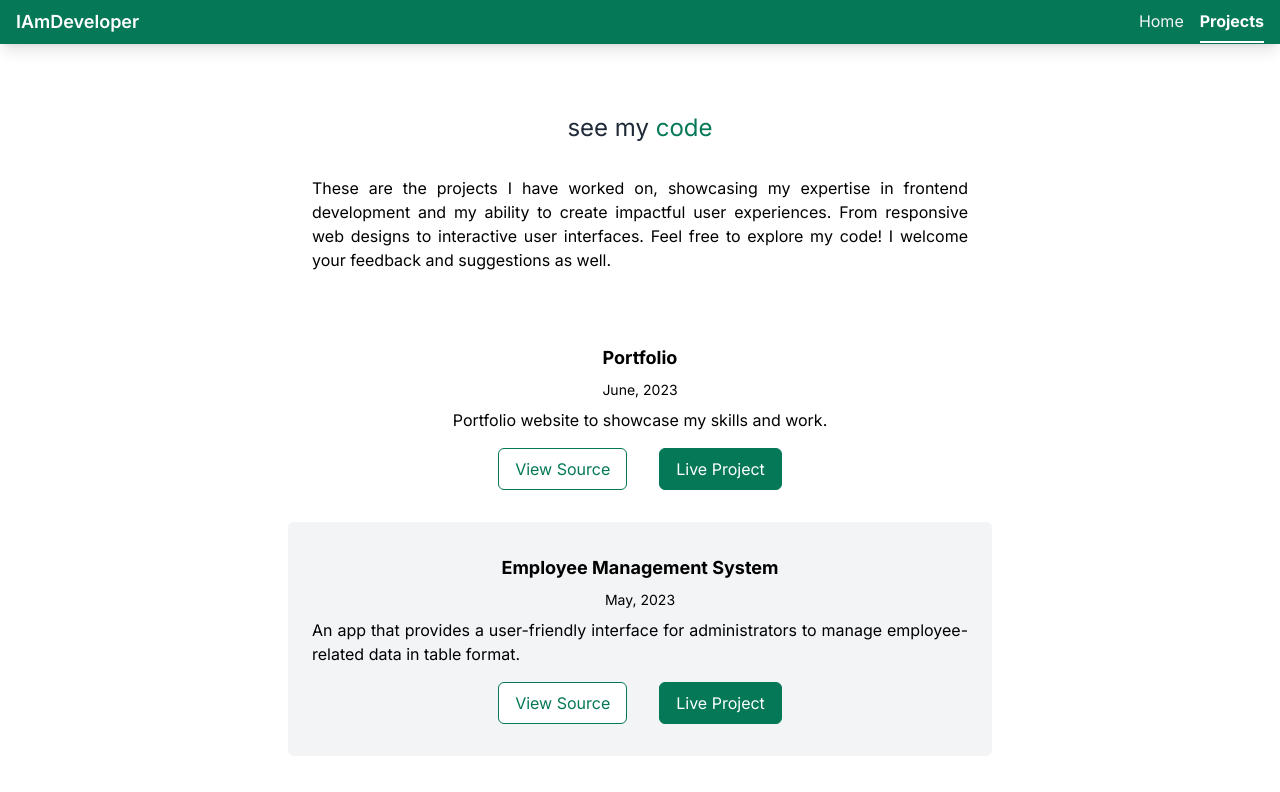
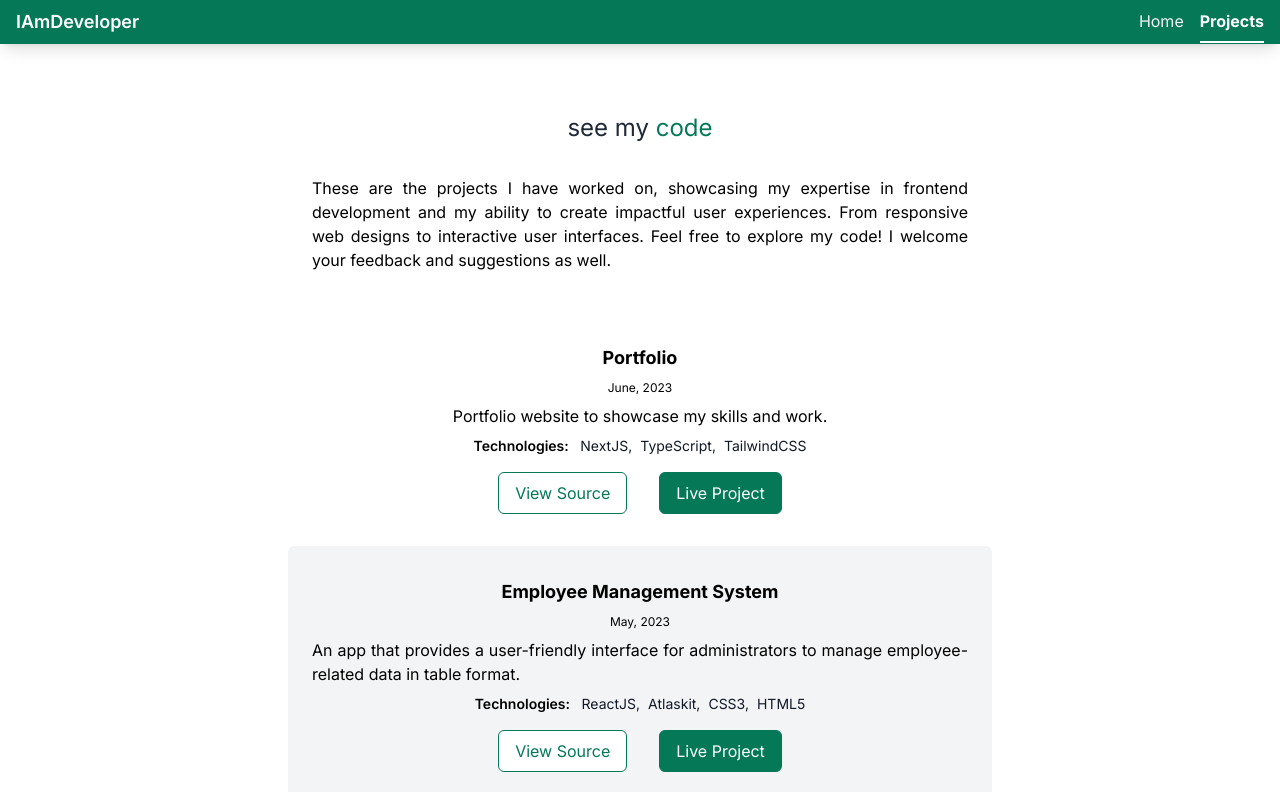
Before and after one commit to Pushpendra-Sharma/next-portfolio, a Next.js app: page /projects in a window 1280 px wide. Shown: the top 792 px of the page. Built offline with nearby package versions, Linux system fonts and the light colour scheme.

Commit message:
feat: add technologies in project section

```diff
--- a/components/ProjectSection.tsx
+++ b/components/ProjectSection.tsx
@@ -14,9 +14,11 @@ export default function ProjectSection({
   liveLink,
   srcLink,
   time,
+  technologies,
   isBgGrey = false,
   children,
 }: ProjectSectionPropT) {
+  const tachnologiesCount = technologies.length;
   return (
     <section
       className={`flex flex-col justify-evenly items-center gap-2 flex-1 m-0 px-4 py-8 box-border sm:rounded-md ${
@@ -27,7 +29,7 @@ export default function ProjectSection({
       <h2 className='font-bold text-lg' data-testid='project-heading'>
         {heading}
       </h2>
-      <small className='text-sm' data-testid='project-time'>
+      <small className='text-xs' data-testid='project-time'>
         {time}
       </small>
       <p
@@ -36,7 +38,17 @@ export default function ProjectSection({
       >
         {description}
       </p>
-
+      <div
+        className='flex gap-2 flex-wrap space-between m-0 px-2'
+        data-testid='project-technologies'
+      >
+        <span className='text-sm font-semibold'>Technologies:&nbsp;</span>
+        {technologies.map((tech, index) => (
+          <span key={tech} className='text-sm text-gray-900'>
+            {`${tech}${index === tachnologiesCount - 1 ? '' : ', '}`}
+          </span>
+        ))}
+      </div>
       <div
         className='box-border mt-2 sm:px-0 md:px-8 flex justify-evenly sm:justify-center items-stretch gap-8 w-full'
         data-testid='project-links'
```
Also changed, not shown: 1 other file (tests, documents, lock files or other folders).
